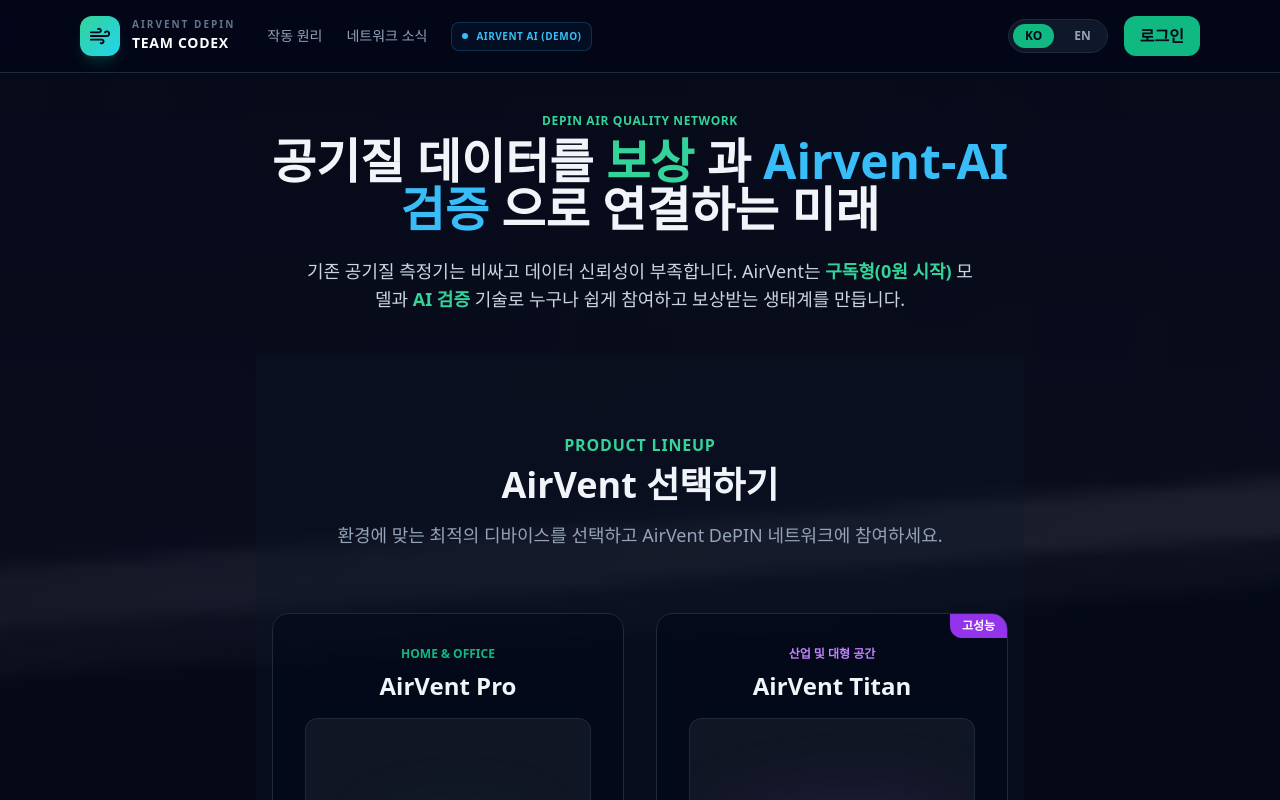
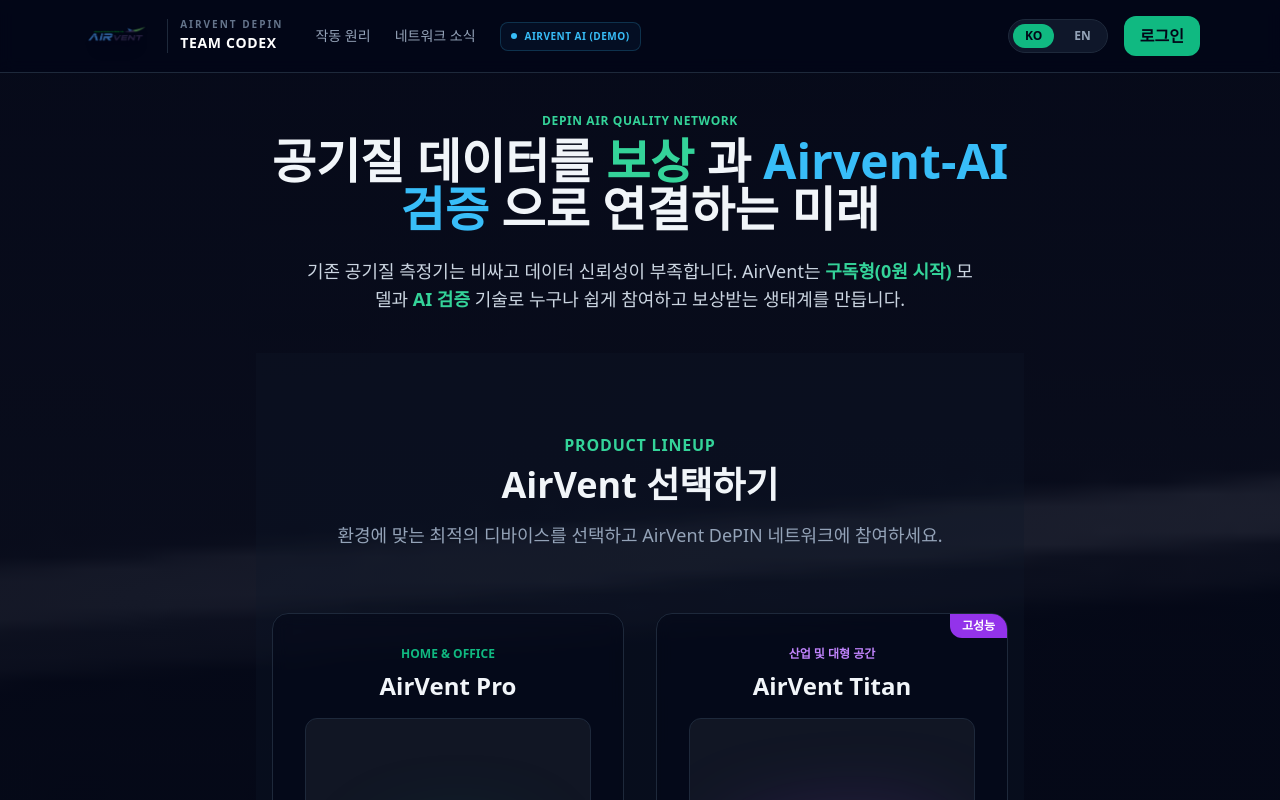
Before and after one commit to yhkdw/Airvent-codex, a React (Vite) app in the folder dashboard/: page / in a window 1280 px wide. Shown: the top 800 px of the page. Built offline with nearby package versions, Linux system fonts and the light colour scheme; what @solana/web3.js would draw is missing.

Commit message:
style: update official logo with airvent-logo-v3.png

```diff
--- a/dashboard/src/pages/LandingPage.tsx
+++ b/dashboard/src/pages/LandingPage.tsx
@@ -1,6 +1,5 @@
 import { useState } from "react";
 import { Link } from "react-router-dom";
-import { Wind } from "lucide-react";
 import Container from "../components/Container";
 import ProductSpecs from "../components/ProductSpecs";
 
@@ -229,12 +228,16 @@
                   rel="noopener noreferrer"
                   className="flex items-center gap-3 group transition-transform hover:scale-[1.02]"
                 >
-                  <div className="w-10 h-10 rounded-xl bg-gradient-to-br from-emerald-400 to-cyan-400 flex items-center justify-center shadow-lg shadow-emerald-500/20 group-hover:shadow-emerald-500/40 transition-all duration-300">
-                    <Wind size={22} className="text-slate-950" />
+                  <div className="h-10 flex items-center">
+                    <img
+                      src="/airvent-logo-v3.png"
+                      alt="Airvent Logo"
+                      className="h-full w-auto object-contain drop-shadow-lg scale-110"
+                    />
                   </div>
-                  <div className="hidden sm:block">
+                  <div className="hidden sm:block border-l border-slate-800 pl-3 ml-1">
                     <div className="text-[10px] text-slate-500 font-black uppercase tracking-[0.2em] leading-none mb-1">Airvent DePIN</div>
-                    <div className="text-sm font-black text-white uppercase tracking-wider group-hover:text-emerald-400 transition-colors">Team Codex</div>
+                    <div className="text-sm font-black text-white uppercase tracking-wider group-hover:text-emerald-400 transition-colors whitespace-nowrap">Team Codex</div>
                   </div>
                 </a>
                 <nav className="hidden md:flex items-center gap-6">
```
Also changed, not shown: dashboard/public/airvent-logo-v3.png (added).
